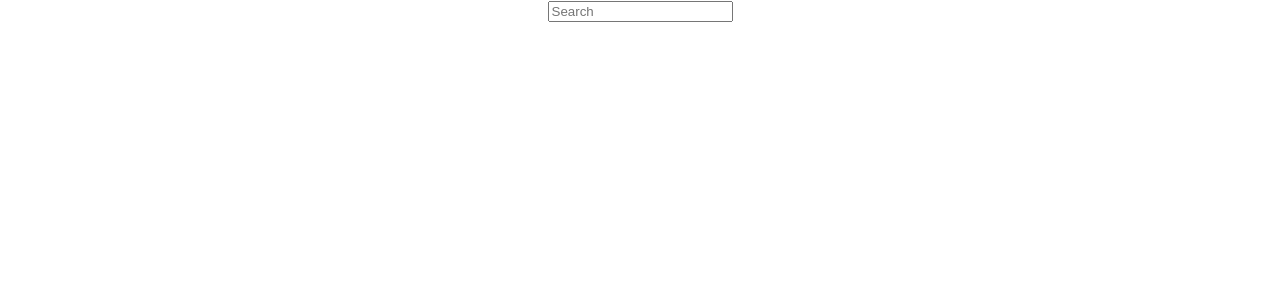
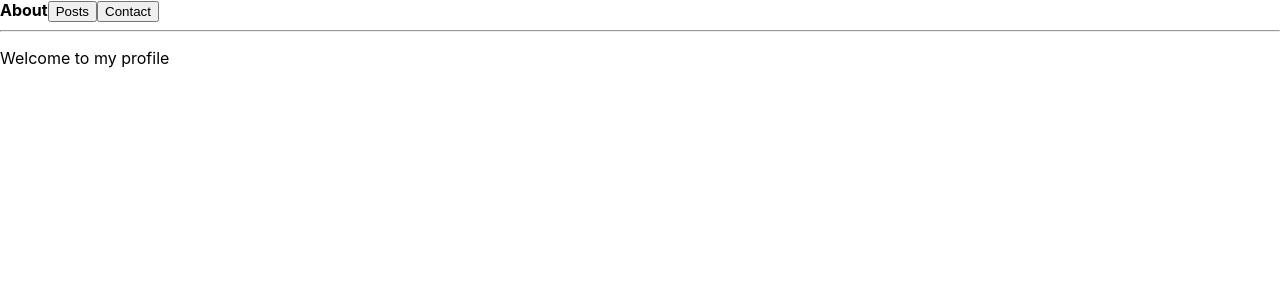
Before and after one commit to DavorPavits/CITS_FrontEnd_Section_2, a React (Create React App) app: page / in a window 1280 px wide. Shown: the top 300 px of the page. Built offline with nearby package versions, Linux system fonts and the light colour scheme.

Commit message:
useTransition hook

```diff
--- /dev/null
+++ b/src/AppSection2.jsx
@@ -0,0 +1,81 @@
+
+import { useState, useTransition } from "react";
+import { memo } from "react";
+
+
+function AppSection2(){
+    const [isPending, startTransition] = useTransition();
+    const [tab, setTab] = useState("about");
+
+    function selectTab(nextTab){
+        startTransition(() => {
+            setTab(nextTab);
+        });
+    }
+    return (
+        <div>
+            <TabButton isActive={tab === "about"} onClick={()=>selectTab("about")}>About</TabButton>
+            <TabButton isActive={tab === "posts"} onClick={()=>selectTab("posts")}>Posts</TabButton>
+            <TabButton isActive={tab === "contact"} onClick={()=>selectTab("contact")}>Contact</TabButton>
+            <hr/>
+            {tab === 'about' && <AboutTab />}
+            {tab === 'posts' && <PostTab />}
+            {tab === 'contact' && <ContactTab />}
+        </div>
+    )
+}
+
+export default AppSection2;
+
+function TabButton({children, isActive, onClick}){
+    if(isActive){
+        return <b>{children}</b>
+    }
+    return (
+        <button onClick={()=>{onClick();}}>
+            {children}
+        </button>
+    )
+}
+
+function AboutTab(){
+    return (
+        <p>Welcome to my profile</p>
+    )
+}
+
+const PostTab = memo(function PostTab(){
+    console.log('[Artificially slow]');
+
+    let items = [];
+    for(let i=0; i<10;i++){
+        items.push(<SlowPost key={i} index={i}/>);
+    }
+    return (
+        <ul className="items">{items}</ul>
+    )
+});
+
+function SlowPost({index}){
+    let startTime = performance.now();
+    while(performance.now() - startTime < 1){
+
+    }
+
+    return (
+
+        <li className="item">
+            Post #{index + 1}
+        </li>
+    );
+}
+
+function ContactTab(){
+    return (
+        <>
+        <p>Find me online here</p>
+        <li>email@email.com</li>
+        <li>13256243748</li>
+        </>
+    );
+}
--- a/src/index.js
+++ b/src/index.js
@@ -1,16 +1,12 @@
 import React from 'react';
 import ReactDOM from 'react-dom/client';
 import './index.css';
-import App from './App';
+import AppSection2 from './AppSection2';
 
 
 const root = ReactDOM.createRoot(document.getElementById('root'));
 root.render(
   <React.StrictMode>
-    <App />
+    < AppSection2/>
   </React.StrictMode>
 );
-
-// If you want to start measuring performance in your app, pass a function
-// to log results (for example: reportWebVitals(console.log))
-// or send to an analytics endpoint. Learn more: https://bit.ly/CRA-vitals
```
Also changed, not shown: src/App.js (+14 -19 lines), src/reportWebVitals.js (deleted, +0 -13 lines), src/setupTests.js (deleted, +0 -5 lines), 1 other file (tests, documents, lock files or other folders).
